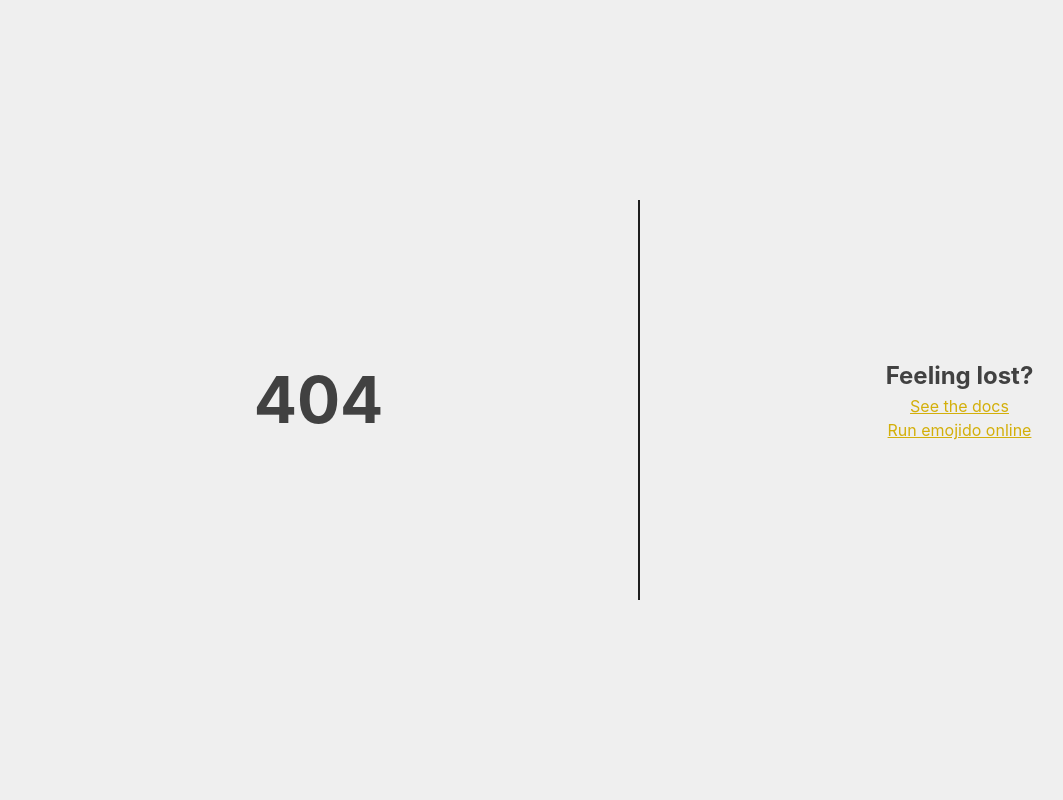
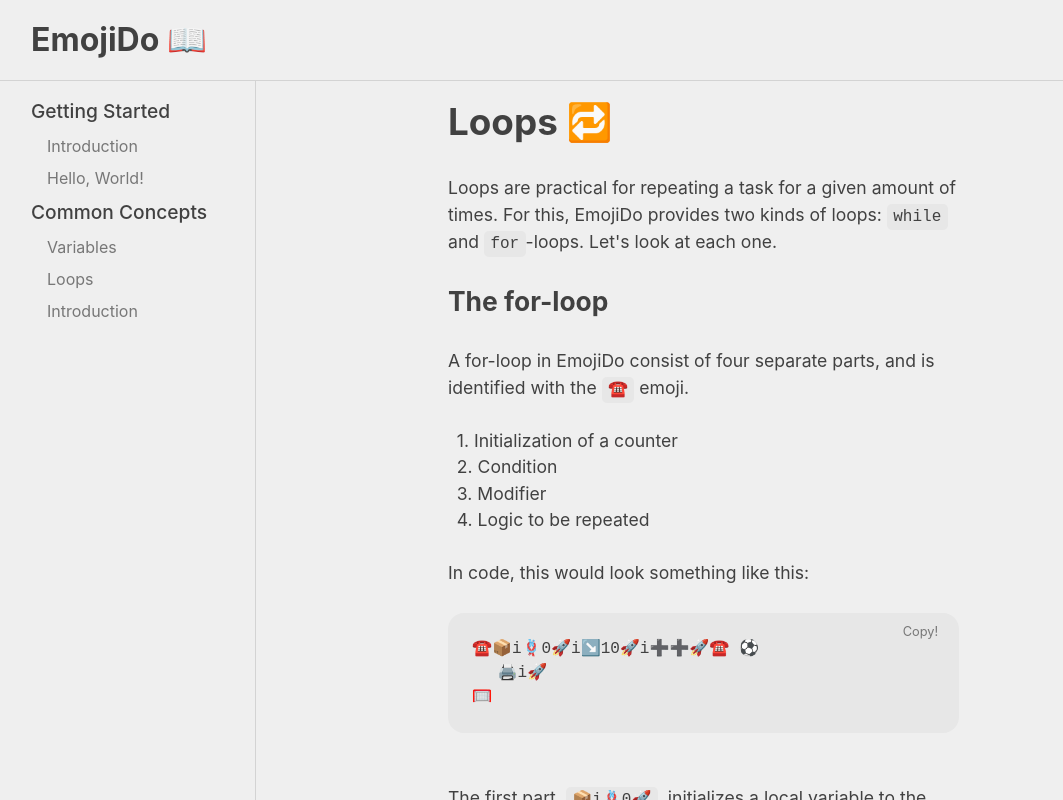
Before and after one commit to flavianz/emojido, a React (Vite) app in the folder web/: page /#/docs/loops in a window 1280 px wide. Before the commit this address had no page. Shown: the whole page, without its empty margins (1-1064 px from the left). Built offline with nearby package versions, Linux system fonts and the light colour scheme.

Commit message:
add loop docs

```diff
--- a/web/src/components/Code/Code.tsx
+++ b/web/src/components/Code/Code.tsx
@@ -2,7 +2,6 @@
 import { useState } from "react";
 
 export default function Code({ children, inline, toCopy }) {
-    // for(children.)
     const [copied, setCopied] = useState("Copy!");
     return inline ? (
         <span className={styles.inline}>{children}</span>
@@ -11,9 +10,10 @@
             {children}
             <span
                 className={styles.copy}
-                onClick={async () => {
-                    await navigator.clipboard.writeText(toCopy);
-                    setCopied("Copied!");
+                onClick={() => {
+                    navigator.clipboard
+                        .writeText(toCopy)
+                        .then(() => setCopied("Copied!"));
                 }}
             >
                 {copied}
--- a/web/src/main.tsx
+++ b/web/src/main.tsx
@@ -13,11 +13,13 @@
 import Intro from "./sites/Docs/Intro.mdx";
 import HelloWorld from "./sites/Docs/HelloWorld.mdx";
 import Variables from "./sites/Docs/Variables.mdx";
+import Loops from "./sites/Docs/Loops.mdx";
 
 const router = createHashRouter([
     { path: "/run", element: <Run /> },
     { path: "/docs", element: <Wrapper doc={<Intro />} /> },
     { path: "/docs/hello-world", element: <Wrapper doc={<HelloWorld />} /> },
+    { path: "/docs/loops", element: <Wrapper doc={<Loops />} /> },
     { path: "/docs/variables", element: <Wrapper doc={<Variables />} /> },
     { path: "/", element: <Home />, errorElement: <Error /> },
 ]);
--- /dev/null
+++ b/web/src/sites/Docs/Loops.mdx
@@ -0,0 +1,48 @@
+import Code from "../../components/Code/Code.tsx";
+
+# Loops 🔁
+<br/>
+Loops are practical for repeating a task for a given amount of times.
+For this, EmojiDo provides two kinds of loops: <Code inline={true}>while</Code> and <Code inline={true}>for</Code>-loops.
+Let's look at each one.
+<br/>
+## The for-loop
+<br/>
+A for-loop in EmojiDo consist of four separate parts, and is identified with the <Code inline={true}>☎️</Code> emoji.
+<br/>
+&ensp;1. Initialization of a counter <br/>
+&ensp;2. Condition <br/>
+&ensp;3. Modifier <br/>
+&ensp;4. Logic to be repeated
+<br/>
+In code, this would look something like this:
+<br/>
+<Code toCopy={"☎️📦i🪢0🚀i↘️10🚀i➕➕🚀☎️ ⚽\n  🖨️i🚀\n🥅"}>
+    ☎️📦i🪢0🚀i↘️10🚀i➕➕🚀☎️ ⚽<br/>
+&ensp;&ensp; 🖨️i🚀<br/>
+    🥅
+</Code>
+<br/>
+<br/>
+The first part, <Code inline={true}>📦i🪢0🚀</Code>, initializes a local variable to the value 0.
+Next up is the condition, <Code inline={true}>i↘️10🚀</Code>, which is checked **before** every iteration of the loop.
+Last is the modifier, <Code inline={true}>i➕➕🚀</Code>. The operation provided there is executed **after** every iteration.
+<br/>
+Each of these steps can be left empty for a particular loop by just providing a <Code inline={true}>🚀</Code>, assuming they are handled differently.
+<br/>
+## The while-loop
+<br/>
+The while loop is very similar to the for-loop. It consists of only two parts:
+<br/>
+&ensp;1. Condition <br/>
+&ensp;2. Logic to be repeated <br/>
+<br/>
+In EmojiDo, this looks like this:
+<br/>
+<Code>
+    📦i🪢0🚀<br/>
+    🥏i↘️10🥏 ⚽<br/>
+    &ensp;&ensp; 🖨️i🚀<br/>
+    &ensp;&ensp; i➕➕🚀<br/>
+    🥅
+</Code>
--- a/web/src/sites/Docs/Wrapper/Wrapper.tsx
+++ b/web/src/sites/Docs/Wrapper/Wrapper.tsx
@@ -24,8 +24,8 @@
                     link: "/#/docs/variables",
                 },
                 {
-                    name: "Introduction",
-                    link: "/#/docs/intro",
+                    name: "Loops",
+                    link: "/#/docs/loops",
                 },
                 {
                     name: "Introduction",
```
